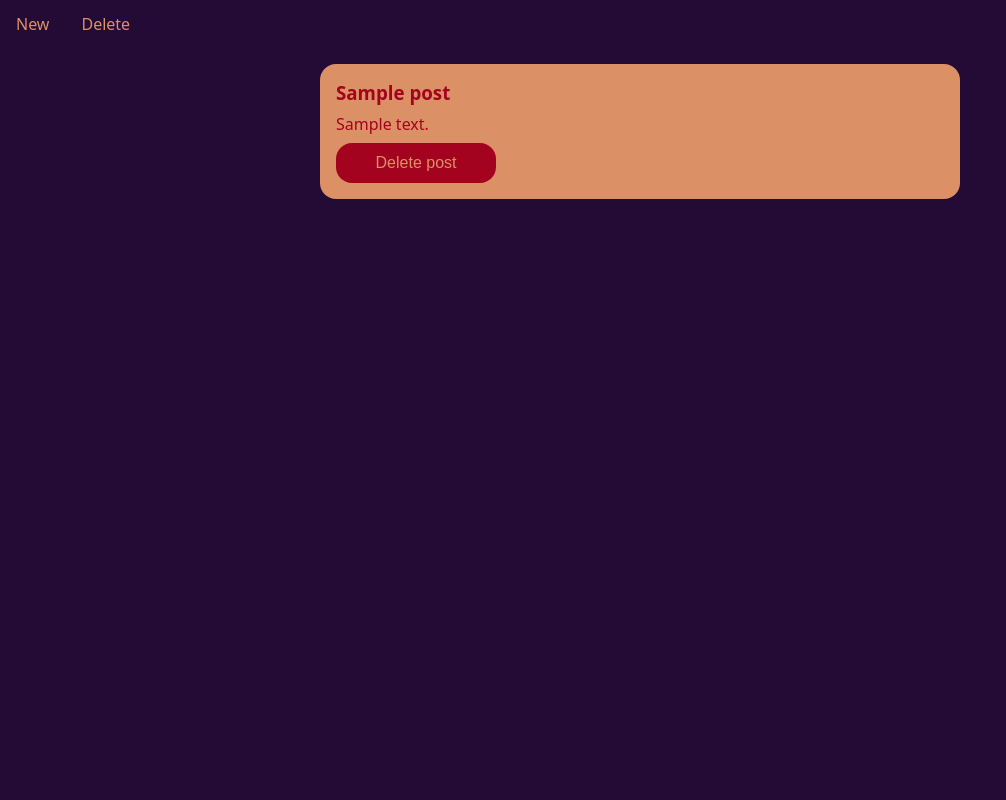
After one commit to adamgunn/website, a Flask app: template templates/delete.html in a window 1280 px wide. The commit adds this page. Shown: the whole page, without its empty margins (0-1006 px from the left). Run offline with Flask 2, Linux system fonts and the light colour scheme; the template is opened without the code that fills it: most values are stand-ins (such as "Sample title", 1, 10 or a date in 2020); some libraries are stand-ins or nearby versions.

Commit message:
added deleting posts and expanded max body size to 8192 chars

```diff
--- a/app.py
+++ b/app.py
@@ -5,6 +5,7 @@ import psycopg2.pool
 import uuid
 import hashlib
 from dotenv import load_dotenv
+import time
 load_dotenv()
 
 app = Flask(__name__)
@@ -66,6 +67,7 @@ def get_posts():
         """
     )
     posts = cur.fetchall()
+    posts = format_posts(posts)
     release_read_connection(conn)
     return jsonify({
         "posts": posts
@@ -138,5 +140,61 @@ def handle_new():
         "msg": "success"
     }), 200
 
+def format_posts(posts):
+    new_posts = []
+    for post in posts:
+        post_id, title, body, created = post
+        new_posts.append({
+            "post_id": post_id,
+            "title": title,
+            "body": body,
+            "created": time.mktime(created.timetuple())
+        })
+    return new_posts
+
+
+@app.route("/delete", methods=['GET'])
+def show_delete():
+    if 'username' not in session or session['username'] != os.environ['ADMIN_USERNAME']:
+        return redirect(url_for('show_login'))
+    conn = get_read_connection()
+    cur = conn.cursor()
+    cur.execute(
+        """
+        SELECT * FROM posts
+        """
+    )
+    posts = cur.fetchall()
+    posts = format_posts(posts)
+    release_read_connection(conn)
+    context = {
+        "posts": posts
+    }
+    return render_template('delete.html', **context)
+
+@app.route("/delete", methods=['POST'])
+def handle_delete():
+    if 'username' not in session:
+        return abort(401)
+    if session['username'] != os.environ['ADMIN_USERNAME']:
+        return abort(403)
+    post_id = int(request.form['post_id'])
+    if not post_id:
+        return abort(400)
+    conn = get_write_connection()
+    cur = conn.cursor()
+    cur.execute(
+        """
+        DELETE FROM posts
+        WHERE postid = %s
+        """,
+        (post_id,)
+    )
+    cur.close()
+    conn.commit()
+    release_write_connection(conn)
+    return redirect(url_for('show_delete'))
+
+
 if __name__ == "__main__":
     app.run(debug=True, host="0.0.0.0", port=8080, extra_files=["static/style.css"])
--- a/create_tables.py
+++ b/create_tables.py
@@ -7,7 +7,7 @@ cmds = \
     CREATE TABLE posts (
         postid SERIAL PRIMARY KEY,
         title VARCHAR(256) NOT NULL,
-        body VARCHAR(1024) NOT NULL,
+        body VARCHAR(8192) NOT NULL,
         created TIMESTAMP DEFAULT NOW()
     )
     """, \
--- a/static/style.css
+++ b/static/style.css
@@ -5,6 +5,7 @@
     --c4: #A4031F;
     --c5: #240B36;
     --fonts: system-ui, -apple-system, BlinkMacSystemFont, 'Segoe UI', Roboto, Oxygen, Ubuntu, Cantarell, 'Open Sans', 'Helvetica Neue', sans-serif;
+    --nav-height: 3rem;
 }
 
 #new_post_title, #new_post_body {
@@ -40,10 +41,10 @@
     justify-content: center;
     align-items: center;
     flex-direction: column;
-
-    flex-grow: 1;
     width: 100%;
     height: 100%;
+    position: absolute;
+    z-index: 0;
 }
 
 #new_post_header {
@@ -76,6 +77,68 @@
     cursor: not-allowed;
 }
 
+.post_title, .post_body {
+    color: var(--c4);
+    margin: 0 0 0.5rem;
+}
+
+.post_body {
+    white-space: pre-line;
+}
+
+.post {
+    background-color: var(--c3);
+    margin: 1rem auto;
+    width: 50%;
+    padding: 1rem;
+    border-radius: 1rem;
+}
+
+.delete_post {
+    background-color: var(--c4);
+    border: none;
+    border-radius: 1rem;
+    font-size: 1rem;
+    height: 2.5rem;
+    width: 10rem;
+    color: var(--c3);
+    transition: all 0.25s;
+}
+
+.delete_post:hover {
+    background-color: var(--c5);
+    cursor: pointer;
+}
+
+nav {
+    height: var(--nav-height);
+    display: flex;
+    justify-content: flex-start;
+    align-items: center;
+}
+
+#new_nav {
+    position: absolute;
+    z-index: 1;
+}
+
+nav > a {
+    color: var(--c3);
+    text-decoration: none;
+    transition: all 0.25s;
+    margin: 1rem;
+}
+
+nav > a:hover {
+    color: var(--c1);
+}
+
+.no_posts {
+    color: lightslategray;
+    width: 100%;
+    text-align: center;
+}
+
 html, body {
     background-color: var(--c5);
     margin: 0;
--- /dev/null
+++ b/templates/delete.html
@@ -0,0 +1,30 @@
+<!DOCTYPE html>
+<html lang="en">
+<head>
+    <meta charset="UTF-8">
+    <meta http-equiv="X-UA-Compatible" content="IE=edge">
+    <meta name="viewport" content="width=device-width, initial-scale=1.0">
+    <link rel="stylesheet" href="{{url_for('static', filename='style.css')}}" />
+    <title>Edit blog posts</title>
+</head>
+<body>
+    <nav>
+        <a href="/new">New</a>
+        <a href="/delete">Delete</a>
+    </nav>
+    {% if posts|length == 0 %}
+    <p class="no_posts">No posts to delete!</p>
+    {% else %}
+    {% for post in posts %}
+    <div class="post">
+        <h3 class="post_title">{{post.title}}</h3>
+        <p class="post_body">{{post.body}}</p>
+        <form action="/delete" method="post">
+            <input type="hidden" name="post_id" value="{{post.post_id}}" />
+            <input type="submit" class="delete_post" value="Delete post" />
+        </form>
+    </div>
+    {% endfor %}
+    {% endif %}
+</body>
+</html>
--- a/templates/new.html
+++ b/templates/new.html
@@ -8,6 +8,10 @@
     <title>New Blog Post</title>
 </head>
 <body>
+    <nav id="new_nav">
+        <a href="/new">New</a>
+        <a href="/delete">Delete</a>
+    </nav>
     <form action="/new" method="post" id="new_post_form">
         <h1 id="new_post_header">Compose new blog post</h1>
         <input type="text" placeholder="Blog post title" name="title" id="new_post_title" />
```
